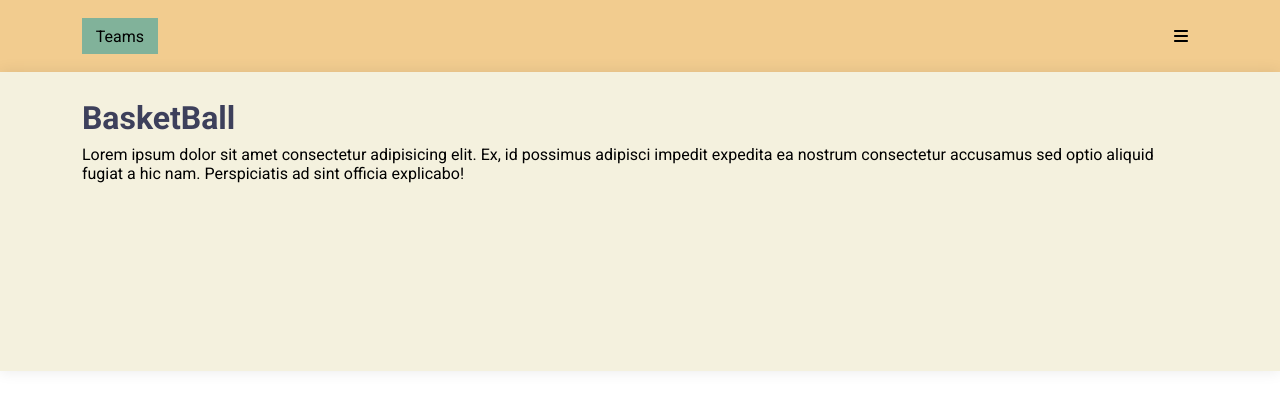
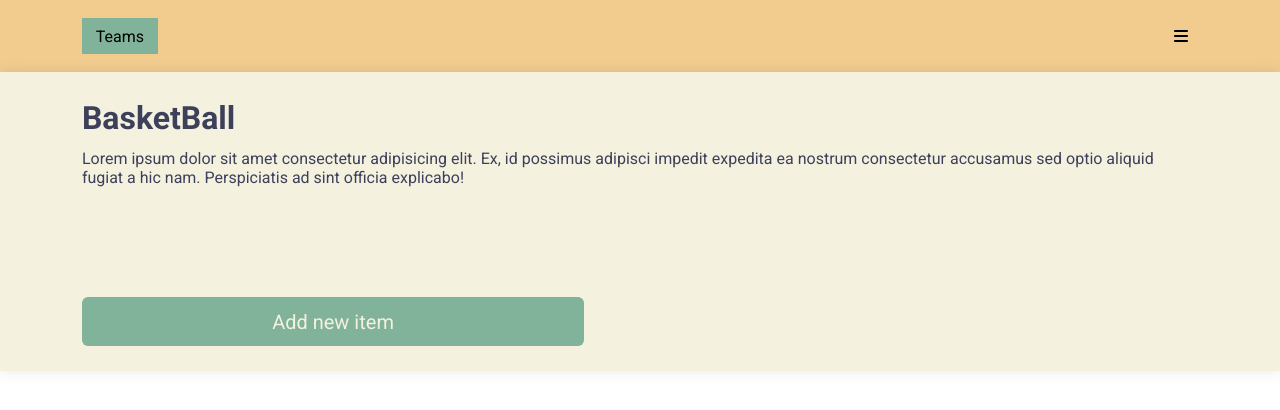
Before and after one commit to rmnaser90/skills-first-task, a React (Create React App) app: page / in a window 1280 px wide. Shown: the top 410 px of the page. Built offline with nearby package versions, Linux system fonts and the light colour scheme.

Commit message:
fininshed the header section

```diff
--- a/package.json
+++ b/package.json
@@ -20,6 +20,7 @@
     "react": "^17.0.2",
     "react-dom": "^17.0.2",
     "react-scripts": "5.0.0",
+    "styled-components": "^5.3.3",
     "typescript": "^4.6.2",
     "web-vitals": "^2.1.4"
   },
--- a/src/Components/ButtonP/ButtonP.tsx
+++ b/src/Components/ButtonP/ButtonP.tsx
@@ -3,10 +3,11 @@ import '../../Theme/colors.css'
 import styles from './ButtonPStyle'
 
 type Props = {
-    onClick: () => void
+    onClick?: () => void
+    children?: string
 }
 
-const ButtonP: React.FC<Props> = ({ onClick }) => {
+const ButtonP: React.FC<Props> = ({ onClick, children}) => {
     const [isHovered, seIsHovered] = useState<boolean>(false)
     const { divStyle } = styles
     divStyle.width = isHovered ? '95%' : '90%'
@@ -17,7 +18,7 @@ const ButtonP: React.FC<Props> = ({ onClick }) => {
             onMouseEnter={() => seIsHovered(true)}
             onMouseLeave={() => seIsHovered(false)}
         >
-            <h2 style={{ margin: '0px' }}>add new item</h2>
+          {children}
         </div>
     )
 }
--- a/src/Components/ButtonP/ButtonPStyle.ts
+++ b/src/Components/ButtonP/ButtonPStyle.ts
@@ -1,3 +1,4 @@
+import React from 'react'
 import colors from '../../Theme/Colors'
 
 const styles = {
@@ -11,8 +12,12 @@ const styles = {
         alignItems: 'center',
         borderRadius: '6px',
         cursor: 'pointer',
-        transition:'0.3s'
-    }
+        transition:'0.3s',
+        fontFamily:'Roboto',
+        fontSize:'20px',
+        fontWeight:'400'
+
+    } as React.CSSProperties
 
 }
 
--- a/src/Components/Paragraph/Paragraph.tsx
+++ b/src/Components/Paragraph/Paragraph.tsx
@@ -1,12 +1,13 @@
 import React from 'react'
-
+import ParagraphStyle from './ParagraphStyle'
 interface Props{
     children:string
 }
 
 const Paragraph: React.FC<Props> = ({children}) => {
+    const {text}=ParagraphStyle
   return (
-    <div>{children}</div>
+    <div style={{...text}}>{children}</div>
   )
 }
 
--- a/src/Components/Paragraph/ParagraphStyle.ts
+++ b/src/Components/Paragraph/ParagraphStyle.ts
@@ -2,7 +2,7 @@ import colors from '../../Theme/Colors'
 import React from 'react'
 const ParagraphStyle = {
     text: {
-        color:colors.primary,
+        color:colors.text.secondary,
         width:'100%',
         height: '100%',
 
--- a/src/Features/HeaderSection/HeaderSection.tsx
+++ b/src/Features/HeaderSection/HeaderSection.tsx
@@ -1,21 +1,25 @@
 import React from 'react'
-import HeaderSectionStyle from './HeaderSectionStyle'
 import Title from '../../Components/Title/Title'
 import Paragraph from '../../Components/Paragraph/Paragraph'
+import HeaderStyled from './HeaderStyled'
+import ButtonP from '../../Components/ButtonP/ButtonP'
 
 const HeaderSection: React.FC = () => {
-    const { container,paragraphContainer } = HeaderSectionStyle
     return (
-        <div style={{ ...container }}>
+        <HeaderStyled>
             <Title>BasketBall</Title>
-            <div style={{...paragraphContainer}}>
+            <div className='paraContainer'>
                 <Paragraph>
                     Lorem ipsum dolor sit amet consectetur adipisicing elit. Ex, id possimus adipisci impedit expedita
                     ea nostrum consectetur accusamus sed optio aliquid fugiat a hic nam. Perspiciatis ad sint officia
                     explicabo!
                 </Paragraph>
             </div>
-        </div>
+            <div className="actionContainer">
+            <ButtonP>Add new item</ButtonP>
+
+            </div>
+        </HeaderStyled>
     )
 }
 
--- a/src/Features/HeaderSection/HeaderSectionStyle.ts
+++ /dev/null
@@ -1,19 +0,0 @@
-import colors from '../../Theme/Colors'
-import React from 'react'
-const HeaderSectionStyle = {
-    container: {
-        backgroundColor: colors.default,
-        height: '248px',
-        width: '87.2vw',
-        boxShadow: '0px 0px 15px rgba(0, 0, 0, 0.09)',
-        paddingLeft: '6.4vw',
-        paddingRight: '6.4vw',
-        paddingTop: '27px',
-        paddingBottom: '24px'
-    } as React.CSSProperties,
-    paragraphContainer:{
-        marginTop:'8px',
-    }as React.CSSProperties
-}
-
-export default HeaderSectionStyle
--- /dev/null
+++ b/src/Features/HeaderSection/HeaderStyled.tsx
@@ -0,0 +1,33 @@
+import styled, { StyledComponent, StyledProps } from 'styled-components'
+import colors from '../../Theme/Colors'
+
+type Props = {
+    isShown?:boolean
+}
+const HeaderStyled = styled.div<Props>`
+    background-color: ${colors.default};
+    height: 248px;
+    width: 87.2vw;
+    box-shadow: 0px 0px 15px rgba(0, 0, 0, 0.09);
+    padding-left: 6.4vw;
+    padding-right: 6.4vw;
+    padding-top: 27px;
+    padding-bottom: 24px;
+    position: relative;
+    display: grid;
+    grid-template-rows: 1fr 3fr 1fr;
+
+    & .paraContainer {
+        width: 100%;
+        height: 100%;
+    }
+    & .actionContainer{
+        display: grid;
+        width: 100%;
+        grid-template-columns: 1fr 1fr;
+    }
+    & .actionContainer div{
+        position: relative;
+    }
+`
+export default HeaderStyled
```
Also changed, not shown: 2 other files (tests, documents, lock files or other folders).
